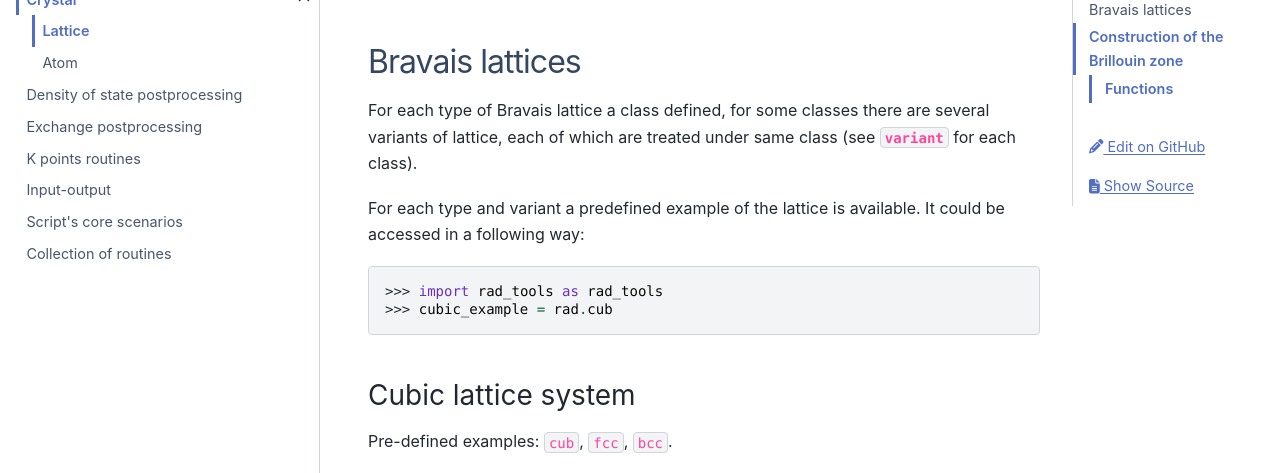
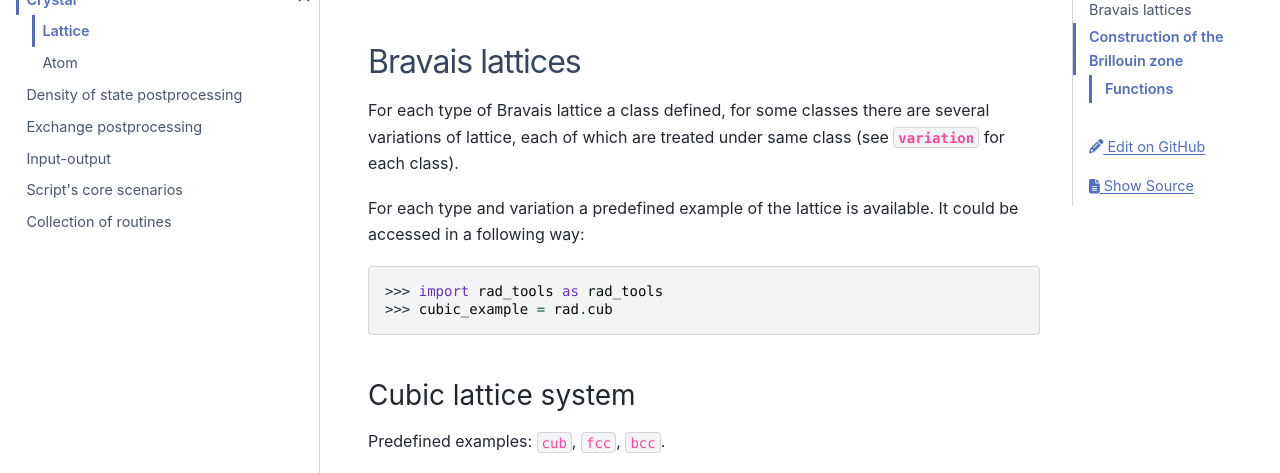
Before and after one commit to adrybakov/rad-tools, a Sphinx documentation site: the page built from docs/source/api/crystal.lattice.rst, in a window 1280 px wide and 1400 px high, scrolled down 456 px. Shown: the part 160-633 px from the top of the window. Built offline with Sphinx 7.4.7 and the PyData theme 0.15.4, drawn with Linux system fonts in a browser that asks for light colours; comment, search, counter and statistics services are not loaded; some of the changed text lies outside the part shown; grey boxes are pictures that could not be loaded.

```diff
--- a/docs/source/api/crystal.lattice.rst
+++ b/docs/source/api/crystal.lattice.rst
@@ -22,10 +22,10 @@ Bravais lattices
 ================
 
 For each type of Bravais lattice a class defined, for some classes there are
-several variants of lattice, each of which are treated under same class
-(see :py:attr:`variant` for each class).
+several variations of lattice, each of which are treated under same class
+(see :py:attr:`variation` for each class).
 
-For each type and variant a predefined example of the lattice is available. It could be accessed in a following way:
+For each type and variation a predefined example of the lattice is available. It could be accessed in a following way:
 
 .. doctest::
 
@@ -37,7 +37,7 @@ For each type and variant a predefined example of the lattice is available. It c
 Cubic lattice system
 --------------------
 
-Pre-defined examples: ``cub``, ``fcc``, ``bcc``.
+Predefined examples: ``cub``, ``fcc``, ``bcc``.
 
 .. autosummary::
     :toctree: generated/
@@ -49,7 +49,7 @@ Pre-defined examples: ``cub``, ``fcc``, ``bcc``.
 Tetragonal lattice system
 -------------------------
 
-Pre-defined examples: ``tet``, ``bct1``, ``bct2``.
+Predefined examples: ``tet``, ``bct1``, ``bct2``.
 
 .. autosummary::
     :toctree: generated/
@@ -60,7 +60,7 @@ Pre-defined examples: ``tet``, ``bct1``, ``bct2``.
 Orthorhombic lattice system
 ---------------------------
 
-Pre-defined examples: ``orc``, ``orcf1``, ``orcf2``, ``orcf3``, ``orci``, ``orcc``.
+Predefined examples: ``orc``, ``orcf1``, ``orcf2``, ``orcf3``, ``orci``, ``orcc``.
 
 .. autosummary::
     :toctree: generated/
@@ -73,7 +73,7 @@ Pre-defined examples: ``orc``, ``orcf1``, ``orcf2``, ``orcf3``, ``orci``, ``orcc
 Hexagonal lattice system
 ------------------------
 
-Pre-defined examples: ``hex``.
+Predefined examples: ``hex``.
 
 .. autosummary::
     :toctree: generated/
@@ -83,7 +83,7 @@ Pre-defined examples: ``hex``.
 Rhombohedral lattice system
 ---------------------------
 
-Pre-defined examples: ``rhl1``, ``rhl2``
+Predefined examples: ``rhl1``, ``rhl2``
 
 .. autosummary::
     :toctree: generated/
@@ -93,7 +93,7 @@ Pre-defined examples: ``rhl1``, ``rhl2``
 Monoclinic lattice system
 -------------------------
 
-Pre-defined examples: ``mcl``, ``mclc1``, ``mclc2``, ``mclc3``, ``mclc4``, ``mclc5``.
+Predefined examples: ``mcl``, ``mclc1``, ``mclc2``, ``mclc3``, ``mclc4``, ``mclc5``.
 
 .. autosummary::
     :toctree: generated/
@@ -104,7 +104,7 @@ Pre-defined examples: ``mcl``, ``mclc1``, ``mclc2``, ``mclc3``, ``mclc4``, ``mcl
 Triclinic lattice system
 ------------------------
 
-Pre-defined examples: ``tri1a``, ``tri1b``, ``tri2a``, ``tri2b``.
+Predefined examples: ``tri1a``, ``tri1b``, ``tri2a``, ``tri2b``.
 
 .. autosummary::
     :toctree: generated/
--- a/docs/source/api/index.rst
+++ b/docs/source/api/index.rst
@@ -25,7 +25,6 @@ In the examples across the documentation it is expected to be imported in that w
    crystal
    dos
    exchange
-   kpoints
    io
    score
    routines
```
Also changed, not shown: docs/source/api/crystal.rst (+18 -1 lines), docs/source/api/kpoints.rst (deleted, +0 -18 lines), 5 other files.
